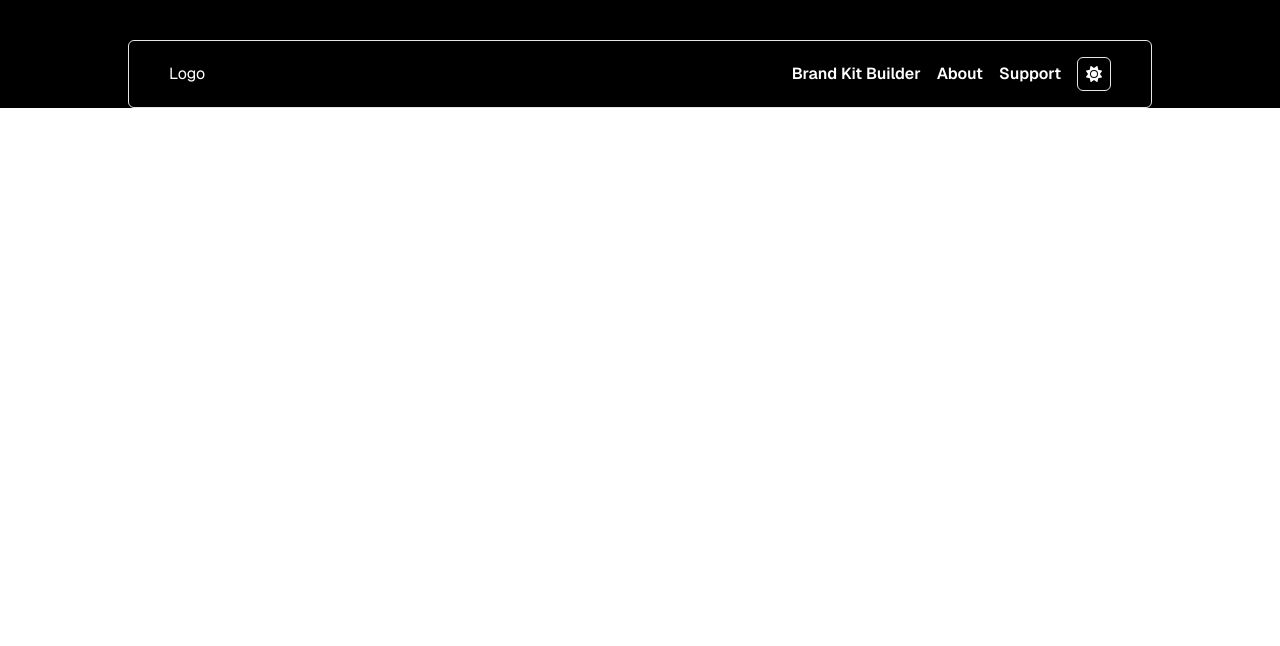
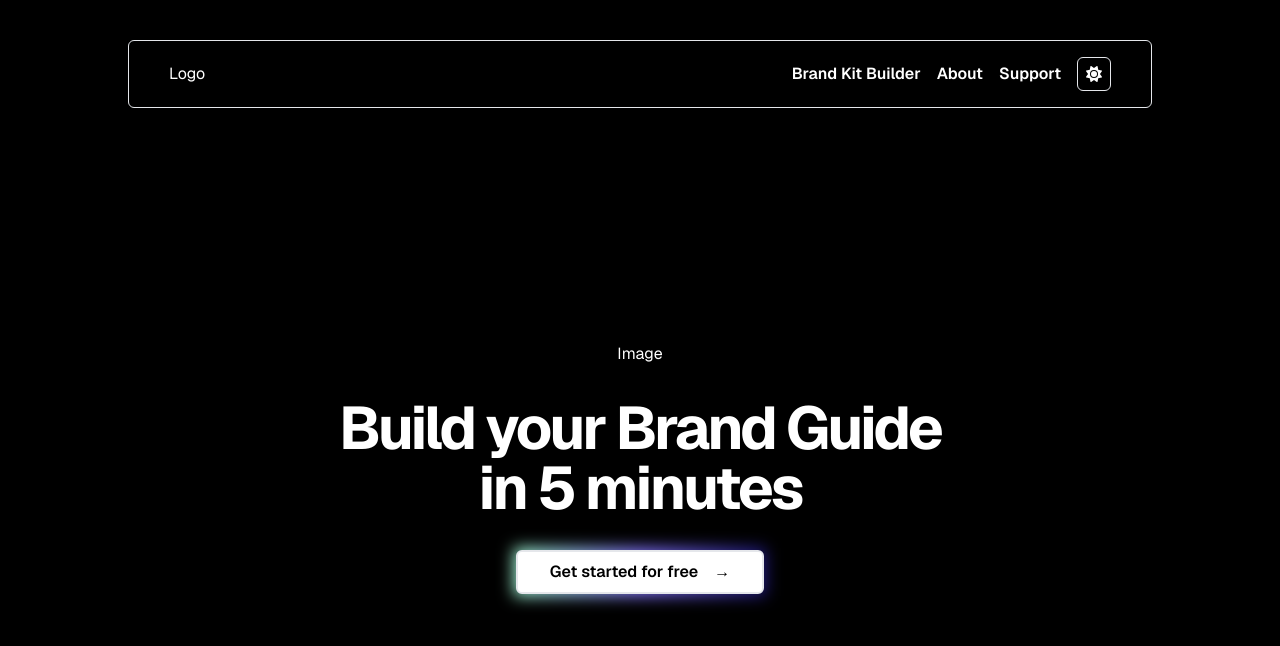
Before and after one commit to timjcai/rgb-colorpicker, a Next.js app: page /test in a window 1280 px wide. Shown: the top 646 px of the page. Built offline with nearby package versions, Linux system fonts and the light colour scheme.

Commit message:
feat: completed Landing Page design - waiting for header image

```diff
--- a/src/app/brand-kit-builder/page.tsx
+++ b/src/app/brand-kit-builder/page.tsx
@@ -1,7 +1,14 @@
 import React from "react";
+import Navbar from "../components/Navbar";
 
 const page = () => {
-    return <div></div>;
+    return (
+        <div className="flex items-center justify-center">
+            <div className="w-[80vw] min-h-screen">
+                <Navbar />
+            </div>
+        </div>
+    );
 };
 
 export default page;
--- a/src/app/components/LandingPage.tsx
+++ b/src/app/components/LandingPage.tsx
@@ -4,8 +4,25 @@ import Navbar from "./Navbar";
 const LandingPage = () => {
     return (
         <div className="flex items-center justify-center">
-            <div className="w-[80vw]">
+            <div className="w-[80vw] min-h-screen">
                 <Navbar />
+                <div className="flex justify-center items-center h-[90vh] flex-col gap-8">
+                    <div className="relative">
+                        <div>Image</div>
+                    </div>
+                    <h1 className="text-6xl text-center font-bold tracking-tighter">
+                        Build your Brand Guide
+                        <br />
+                        in 5 minutes
+                    </h1>
+                    <div className="relative">
+                        <button className="flex flex-row z-10 relative border-2 px-8 py-2 rounded-[6px] bg-white text-black font-semibold gap-4">
+                            <span>Get started for free</span>
+                            <span>&rarr;</span>
+                        </button>
+                        <div className="absolute inset-[-2px] bg-gradient-to-r from-[#A3FFD6] via-[#8576FF] to-[#1C1678] blur"></div>
+                    </div>
+                </div>
             </div>
         </div>
     );
```
